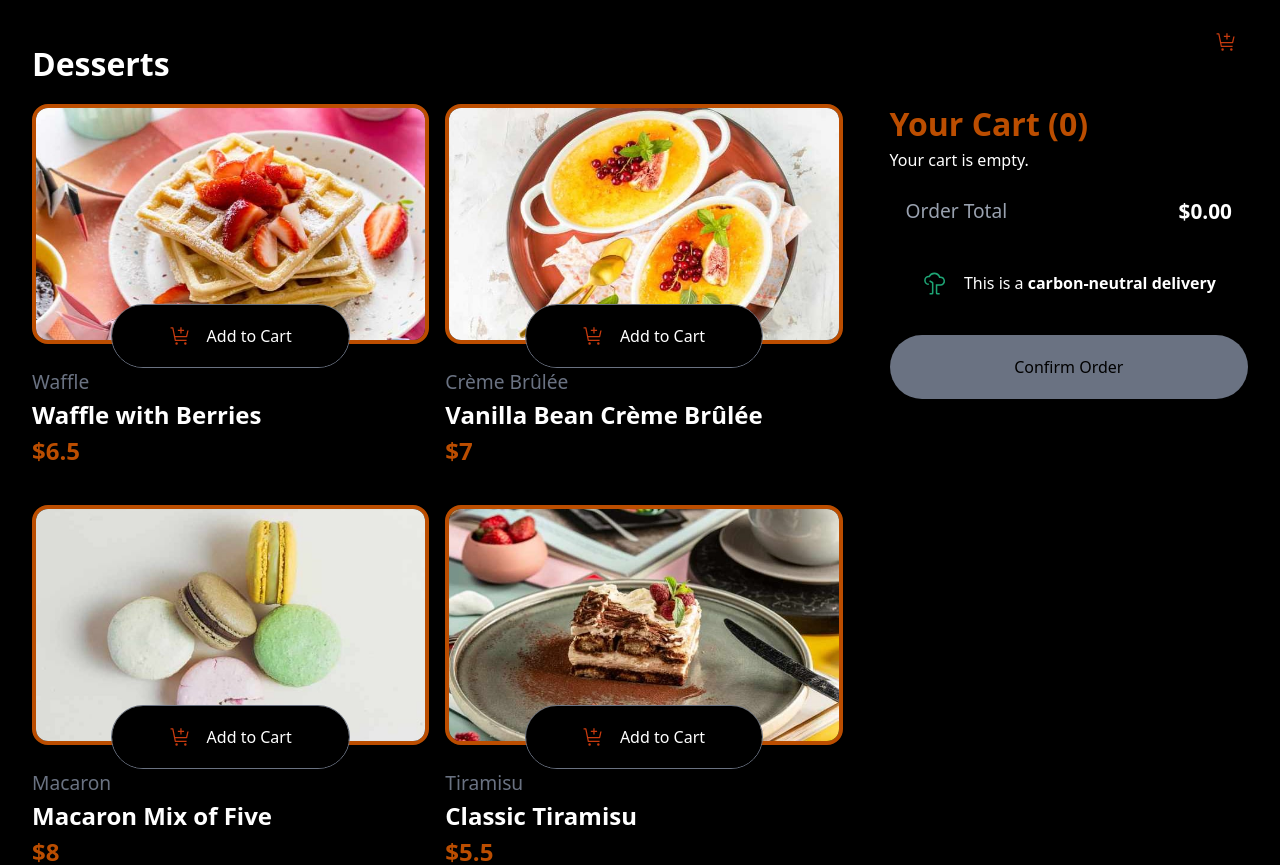
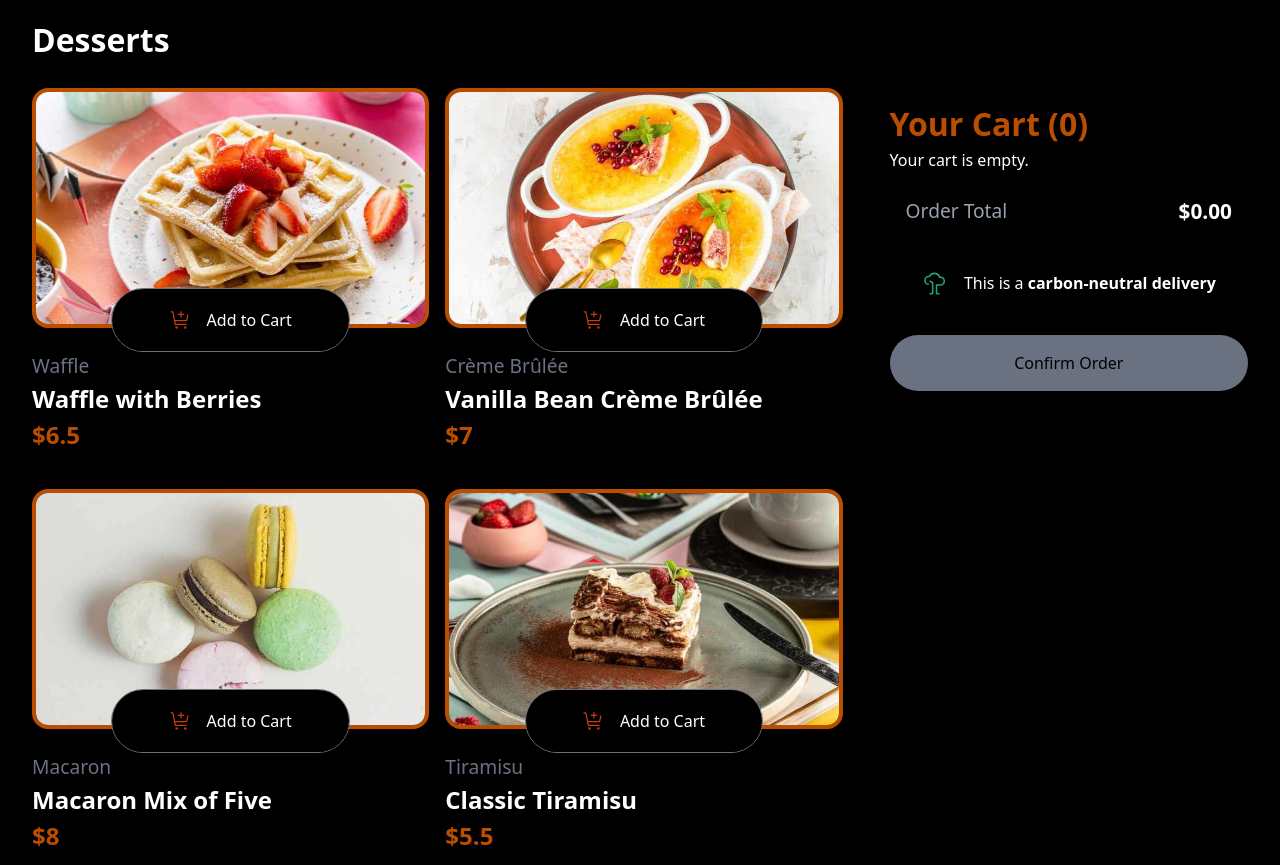
Before and after one commit to Uche44/interactive-cart, a React (Vite) app: page / in a window 1280 px wide. Shown: the top 865 px of the page. Built offline with nearby package versions, Linux system fonts and the light colour scheme.

Commit message:
finished checkout

```diff
--- a/src/components/Cart.jsx
+++ b/src/components/Cart.jsx
@@ -100,7 +100,7 @@ const Cart = () => {
       </div>
       <button
         onClick={() => setOnCheckOut(!onCheckOut)}
-        className={`w-full h-[3rem] bg-amber-700 rounded-[3rem] mb-4 mt-7 font-medium md:h-[4rem] cursor-pointer ${
+        className={`w-full h-[3rem] bg-amber-700 rounded-[3rem] mb-4 mt-7 font-medium md:h-[3.5rem] cursor-pointer ${
           cartItems.length === 0
             ? "bg-gray-500 cursor-not-allowed"
             : "hover:bg-amber-600 transition-colors"
--- a/src/components/CheckOut.jsx
+++ b/src/components/CheckOut.jsx
@@ -18,7 +18,7 @@ const CheckOut = () => {
 
   return (
     <div className="fixed top-0 left-0 w-full h-screen bg-black/50 z-10 backdrop-blur-sm overflow-y-auto pointer-events-auto">
-      <div className="max-h-[85vh] w-[38%] bg-black border border-gray-700 mx-auto my-10 p-8 rounded-[1.5rem] shadow-[0_0_30px_10px_rgba(255,255,255,0.3)] ">
+      <div className="h-[80vh] fixed bottom-0 md:max-h-[85vh] md:w-[38%] bg-black border border-gray-700 md:mx-auto md:my-10 p-8 rounded-[1.5rem] md:shadow-[0_0_30px_10px_rgba(255,255,255,0.3)] ">
         <div className="sticky top-0 bg-black pt-2 pb-4 z-20">
           <img
             src="/assets/images/confirmed.svg"
@@ -71,7 +71,7 @@ const CheckOut = () => {
           </div>
           <button
             onClick={resetCart}
-            className="bg-amber-600 hover:bg-amber-700 transition-colors w-full h-12 rounded-full text-black font-bold cursor-pointer"
+            className="bg-amber-600 hover:bg-amber-700 transition-colors w-full h-12 rounded-full text-black font-bold cursor-pointer mb-4"
           >
             Start New Order
           </button>
--- a/src/components/FoodItem.jsx
+++ b/src/components/FoodItem.jsx
@@ -2,25 +2,8 @@ import { useEffect } from "react";
 import { useDessertContext } from "../context/DessertContext";
 
 const FoodItem = () => {
-  // const [desserts, setDesserts] = useState(
-  //   dessertList.map((dessert) => {
-  //     const cartItem = cartItems.find((item) => item.name === dessert.name);
-  //     return {
-  //       ...dessert,
-  //       onCartAdded: !!cartItem,
-  //       quantity: cartItem ? cartItem.quantity : 1,
-  //     };
-  //   })
-  // );
-
-  const {
-    cartItems,
-    setCartItems,
-    desserts,
-    setDesserts,
-    // quantity,
-    // setQuantity,
-  } = useDessertContext();
+  const { cartItems, setCartItems, desserts, setDesserts } =
+    useDessertContext();
 
   useEffect(() => {
     setDesserts((prevDesserts) =>
@@ -59,22 +42,6 @@ const FoodItem = () => {
       )
     );
   };
-
-  // const adjustQuantity = (index, change) => {
-
-  //   setDesserts((prevDesserts) => {
-  //     const newQuantity = prevDesserts[index].quantity + change;
-  //     return prevDesserts.map((dessert, i) =>
-  //       i === index
-  //         ? {
-  //             ...dessert,
-  //             quantity: Math.max(1, newQuantity),
-  //           }
-  //         : dessert
-  //     );
-  //   });
-
-  // };
 
   const adjustQuantity = (index, change) => {
     // Get current cart from localStorage
@@ -119,8 +86,10 @@ const FoodItem = () => {
 
   return (
     <section className="w-full h-fit flex flex-col items-start mr-4">
-      <h1 className="text-white font-bold text-[2rem]">Desserts</h1>
-      <div className="w-full h-fit mt-4 md:grid md:grid-cols-2 gap-4">
+      <div className="w-full h-fit fixed top-0 z-5 bg-black/70 py-4">
+        <h1 className="text-white font-bold text-[2rem]">Desserts</h1>
+      </div>
+      <div className="w-full h-fit mt-12 md:grid md:grid-cols-2 gap-4">
         {desserts.map((dessert, index) => (
           <div
             key={index}
--- a/src/pages/HomePage.jsx
+++ b/src/pages/HomePage.jsx
@@ -7,7 +7,7 @@ const HomePage = () => {
 
   return (
     <section className="w-full min-h-screen bg-black flex flex-col items-center py-10 md:grid md:grid-cols-[2fr_1fr]  px-8">
-      <a
+      {/* <a
         href="#cart"
         className="fixed top-[1rem] right-[2rem] w-[2rem] h-[2rem] mt-4 ml-4"
       >
@@ -16,7 +16,7 @@ const HomePage = () => {
           alt=""
           className=""
         />
-      </a>
+      </a> */}
       <FoodItem />
       <Cart />
       {onCheckOut && <CheckOut />}
```
